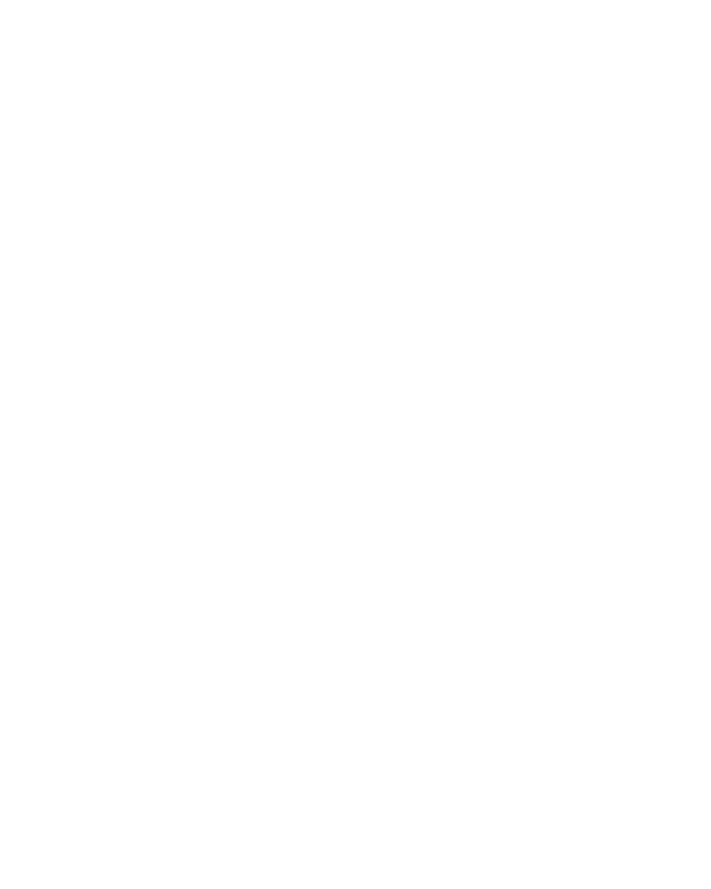
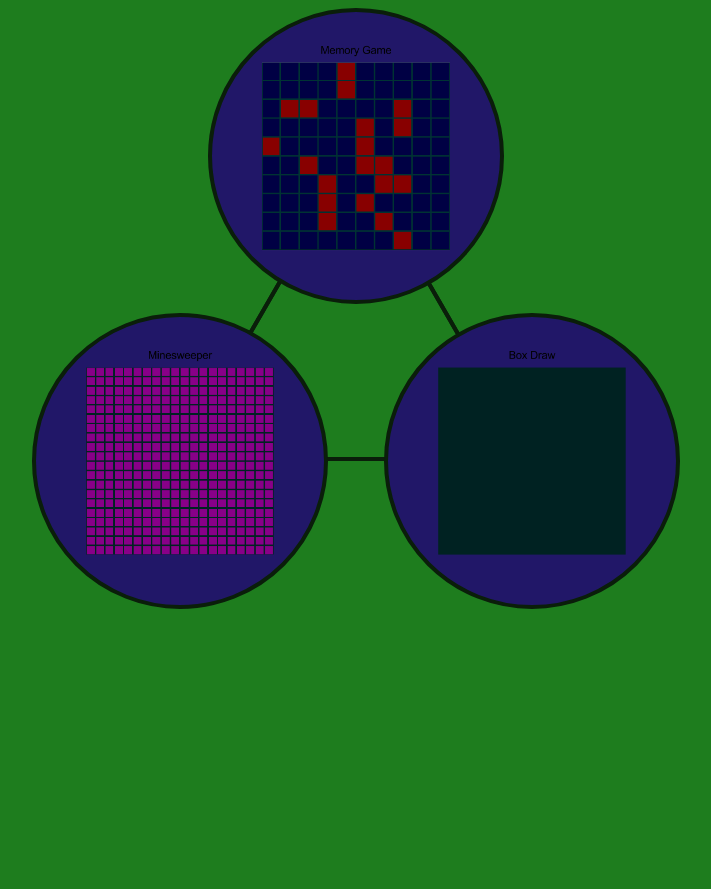
Before and after one commit to BrianCottrell/browser-apps, a plain HTML site: page index.html in a window 1280 px wide. Shown: the whole page, without its empty margins (296-1007 px from the left). After the commit the page ends 800 px from the top, so only its background shows below. Drawn offline with Linux system fonts and the light colour scheme.

Commit message:
Changed stylesheet link type from style.css to style/css so it will load in other browsers.

```diff
--- a/index.html
+++ b/index.html
@@ -6,7 +6,7 @@
 <html>
     <head>
         <title>Mini Browser Apps</title>
-        <link type='text.css' rel='stylesheet' href='style.css'/>
+        <link type='text/css' rel='stylesheet' href='style.css'/>
     </head>
     <body>
         <div class='app-container'>
```
